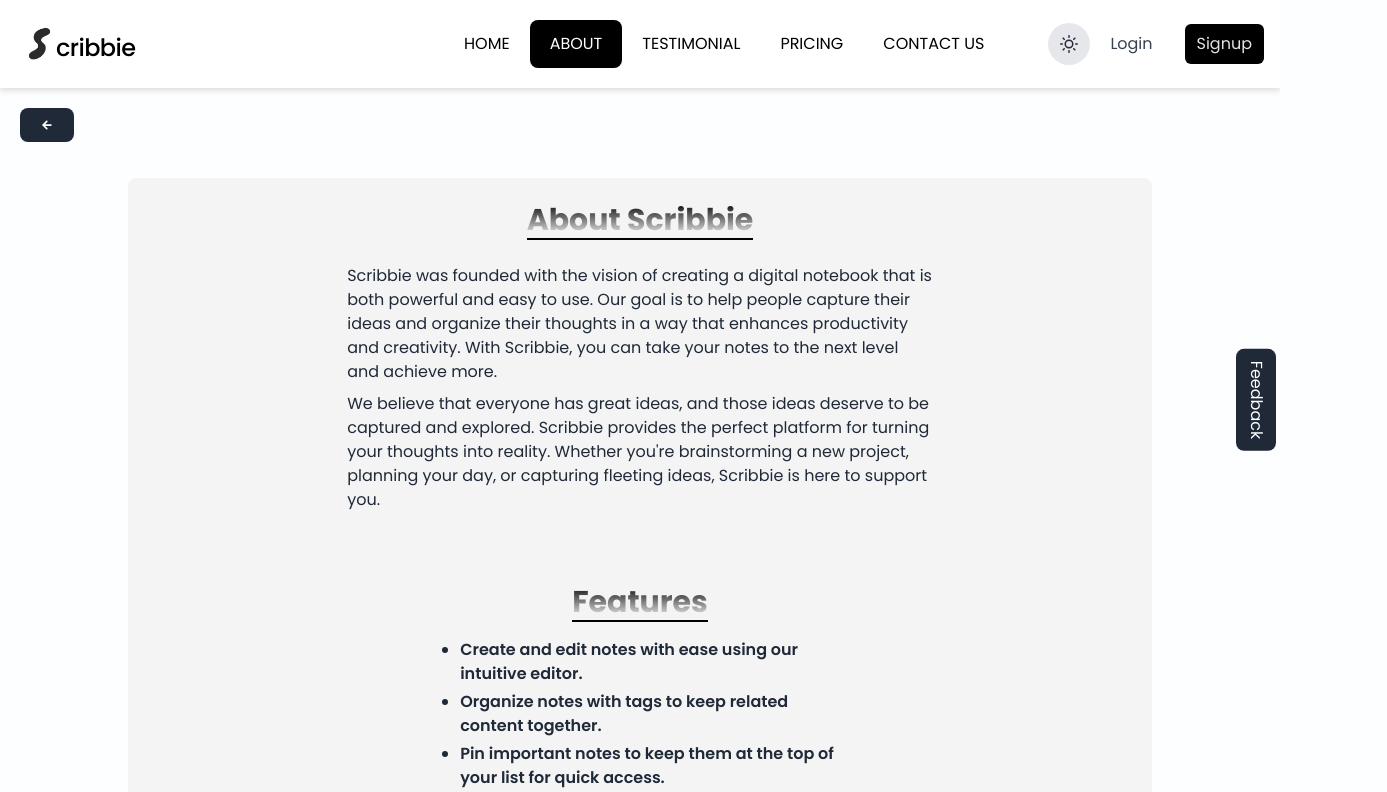
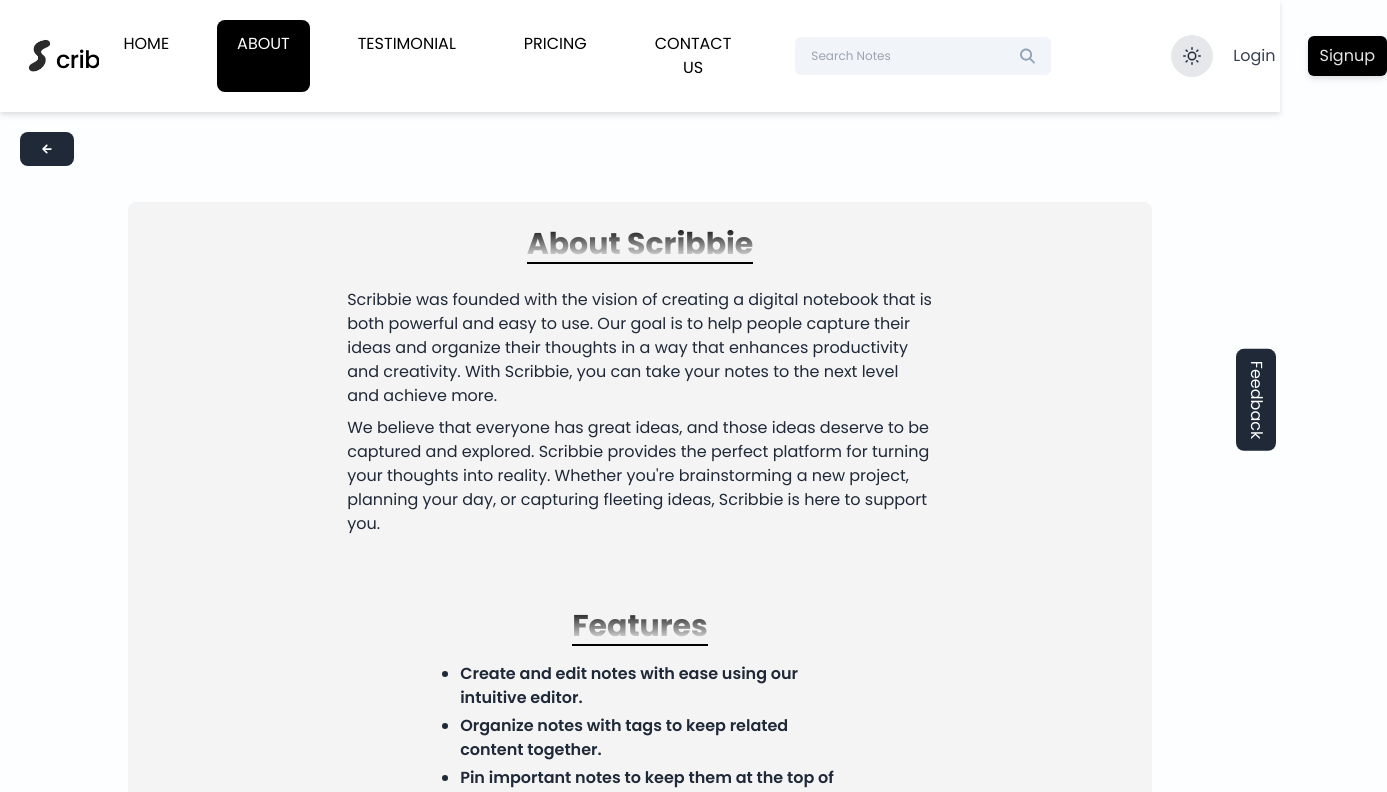
Before and after one commit to Scribbie-Notes/notes-app, a React (Vite) app in the folder frontend/: page /about in a window 1280 px wide. Shown: the top 792 px of the page, 1387 px wide, since content can reach past the window. Built offline with nearby package versions, Linux system fonts and the light colour scheme.

Commit message:
responsive navbar

```diff
--- a/frontend/src/components/Navbar.jsx
+++ b/frontend/src/components/Navbar.jsx
@@ -4,13 +4,13 @@
 import SearchBar from "./SearchBar/SearchBar";
 import { toast } from "react-hot-toast";
 import gsap from "gsap/all";
-import { FiMoon, FiSun } from "react-icons/fi";
+import { FiMoon, FiSun, FiMenu } from "react-icons/fi";
 import { SlideTabsExample } from "./Tabs"; // Ensure correct import
 
 const Navbar = ({ userInfo, onSearchNote, handleClearSearch }) => {
-  console.log(userInfo);
-  const [theme, setTheme] = useState("light"); // Manage theme state
+  const [theme, setTheme] = useState("light");
   const [searchQuery, setSearchQuery] = useState("");
+  const [isMenuOpen, setIsMenuOpen] = useState(false); // State to toggle mobile menu
   const navigate = useNavigate();
   const location = useLocation();
 
@@ -20,9 +20,12 @@
   const loginButtonRef = useRef(null);
   const signupButtonRef = useRef(null);
 
-  // Handle theme toggle
   const toggleTheme = () => {
     setTheme((prevTheme) => (prevTheme === "light" ? "dark" : "light"));
+  };
+
+  const toggleMenu = () => {
+    setIsMenuOpen(!isMenuOpen);
   };
 
   useEffect(() => {
@@ -40,14 +43,6 @@
       { duration: 1, x: 0, opacity: 1, ease: "power3.out", delay: 0.5 }
     );
 
-    // Animate profile button
-    // gsap.fromTo(
-    //   profileRef.current,
-    //   { opacity: 0, scale: 0.8 },
-    //   { duration: 1, opacity: 1, scale: 1, ease: "bounce.out", delay: 1 }
-    // );
-
-    // Animate login button
     if (loginButtonRef.current) {
       gsap.fromTo(
         loginButtonRef.current,
@@ -56,7 +51,6 @@
       );
     }
 
-    // Animate signup button
     if (signupButtonRef.current) {
       gsap.fromTo(
         signupButtonRef.current,
@@ -92,14 +86,13 @@
     onSearchNote(searchQuery);
   };
 
-  console.log(location.pathname);
   return (
     <div
-      className={` flex items-center justify-between px-4 py-2 drop-shadow-md ${
+      className={`flex items-center justify-between px-4 py-2 drop-shadow-md ${
         theme === "dark" ? "bg-black text-white" : "bg-white text-black"
       }`}
     >
-      <Link to={userInfo ? "/dashboard" : "/"} >
+      <Link to={userInfo ? "/dashboard" : "/"}>
         <div ref={logoRef} className="flex items-center p-1 ">
           <img src="/logo.png" className="h-10" alt="logo" />
           <h2 className="text-2xl font-medium ml-[-4px] mt-2 tracking-tight">
@@ -108,18 +101,19 @@
         </div>
       </Link>
 
-      {/* Pass theme to SlideTabsExample */}
-      <div className="flex  items-center gap-x-10">
+      <div className="flex items-center gap-x-10">
+        <div className="md:block hidden">
+          <SlideTabsExample theme={theme} />
+        </div>
 
-
-      <SlideTabsExample theme={theme} />
-
-
-{/* //search bar */}
-      {userInfo && !hideSearchBarPaths.includes(location.pathname) && (
+        {/* Main navigation for larger screens */}
         <div
+          className={`hidden md:flex flex-grow justify-center mr-20 ${
+            userInfo && !hideSearchBarPaths.includes(location.pathname)
+              ? ""
+              : "hidden"
+          }`}
           ref={searchBarRef}
-          className="hidden md:flex flex-grow justify-center mr-20"
         >
           <SearchBar
             value={searchQuery}
@@ -128,9 +122,92 @@
             onClearSearch={onClearSearch}
           />
         </div>
+
+        {/* Toggle theme and profile/login/signup */}
+        <div className="hidden md:flex gap-x-5 items-center">
+          <button
+            onClick={toggleTheme}
+            className={`flex items-center gap-2 p-3 rounded-full transition-colors duration-300  ${
+              theme === "dark"
+                ? "bg-gray-800 text-white"
+                : "bg-gray-200 text-gray-800"
+            }`}
+          >
+            {theme === "dark" ? (
+              <FiMoon className="text-lg" />
+            ) : (
+              <FiSun className="text-lg" />
             )}
+          </button>
 
-      <div className="flex gap-x-5 items-center">
+          {userInfo ? (
+            <div ref={profileRef}>
+              <ProfileInfo userInfo={userInfo} onLogout={onLogout} />
+            </div>
+          ) : (
+            <>
+              {location.pathname !== "/login" && (
+                <button
+                  ref={loginButtonRef}
+                  onClick={() => navigate("/login")}
+                  className={`pr-3 transition ${
+                    theme === "dark"
+                      ? "text-white hover:text-gray-300"
+                      : "text-gray-700 hover:text-gray-700/75"
+                  }`}
+                >
+                  Login
+                </button>
+              )}
+              {location.pathname !== "/signup" && (
+                <button
+                  ref={signupButtonRef}
+                  onClick={() => navigate("/signup")}
+                  className="text-zinc-200 bg-black rounded-md py-2 px-3 transition hover:text-black hover:bg-zinc-200"
+                >
+                  Signup
+                </button>
+              )}
+            </>
+          )}
+        </div>
+        {/* Hamburger icon for small screens */}
+        <button
+          className="block md:hidden text-xl"
+          onClick={toggleMenu}
+          aria-label="Toggle menu"
+        >
+          <FiMenu />
+        </button>
+      </div>
+
+      {/* Dropdown menu for mobile */}
+      {isMenuOpen && (
+        <div className="absolute top-14 left-0 w-full bg-white shadow-lg z-10 p-4 flex flex-col md:hidden gap-3">
+          <div className="flex items-center gap-x-10  justify-center">
+            <SlideTabsExample theme={theme} />
+
+            {/* Hamburger icon for small screens */}
+
+            {/* Main navigation for larger screens */}
+            <div
+              className={`hidden md:flex flex-grow justify-center mr-20 ${
+                userInfo && !hideSearchBarPaths.includes(location.pathname)
+                  ? ""
+                  : "hidden"
+              }`}
+              ref={searchBarRef}
+            >
+              <SearchBar
+                value={searchQuery}
+                onChange={({ target }) => setSearchQuery(target.value)}
+                handleSearch={handleSearch}
+                onClearSearch={onClearSearch}
+              />
+            </div>
+
+            {/* Toggle theme and profile/login/signup */}
+            <div className="hidden md:flex gap-x-5 items-center">
               <button
                 onClick={toggleTheme}
                 className={`flex items-center gap-2 p-3 rounded-full transition-colors duration-300 ${
@@ -140,13 +217,9 @@
                 }`}
               >
                 {theme === "dark" ? (
-            <>
                   <FiMoon className="text-lg" />
-            </>
                 ) : (
-            <>
                   <FiSun className="text-lg" />
-            </>
                 )}
               </button>
 
@@ -182,7 +255,33 @@
               )}
             </div>
           </div>
-      {/* Theme toggle button */}
+          <button
+            onClick={toggleTheme}
+            className="mt-4 mb-2 flex justify-center items-center gap-3"
+          >
+            {theme === "dark" ? <FiSun /> : <FiMoon />}
+            Toggle Theme
+          </button>
+          {userInfo ? (
+            <div className="flex justify-center">
+              <ProfileInfo userInfo={userInfo} onLogout={onLogout} />
+            </div>
+          ) : (
+            <>
+              {location.pathname !== "/login" && (
+                <button onClick={() => navigate("/login")} className="mt-2">
+                  Login
+                </button>
+              )}
+              {location.pathname !== "/signup" && (
+                <button onClick={() => navigate("/signup")} className="mt-2">
+                  Signup
+                </button>
+              )}
+            </>
+          )}
+        </div>
+      )}
     </div>
   );
 };
--- a/frontend/src/components/Tabs.jsx
+++ b/frontend/src/components/Tabs.jsx
@@ -30,23 +30,58 @@
         }));
         setHoveredTab(null);
       }}
-      className={`relative mx-auto flex w-fit p-1 ${
+      className={`relative mx-auto flex w-fit p-1 flex-col md:flex-row gap-7 ${
         theme === "dark" ? "bg-black" : "bg-white"
       }`}
     >
-      <Tab theme={theme} setPosition={setPosition} to="/" currentPathName={currentPathName} hoveredTab={hoveredTab} setHoveredTab={setHoveredTab}>
+      <Tab
+        theme={theme}
+        setPosition={setPosition}
+        to="/"
+        currentPathName={currentPathName}
+        hoveredTab={hoveredTab}
+        setHoveredTab={setHoveredTab}
+      >
         Home
       </Tab>
-      <Tab theme={theme} setPosition={setPosition} to="/about" currentPathName={currentPathName} hoveredTab={hoveredTab} setHoveredTab={setHoveredTab}>
+      <Tab
+        theme={theme}
+        setPosition={setPosition}
+        to="/about"
+        currentPathName={currentPathName}
+        hoveredTab={hoveredTab}
+        setHoveredTab={setHoveredTab}
+      >
         About
       </Tab>
-      <Tab theme={theme} setPosition={setPosition} to="/testimonial" currentPathName={currentPathName} hoveredTab={hoveredTab} setHoveredTab={setHoveredTab}>
+      <Tab
+        theme={theme}
+        setPosition={setPosition}
+        to="/testimonial"
+        currentPathName={currentPathName}
+        hoveredTab={hoveredTab}
+        setHoveredTab={setHoveredTab}
+      >
         Testimonial
       </Tab>
-      <Tab theme={theme} setPosition={setPosition} to="/pricing" currentPathName={currentPathName} hoveredTab={hoveredTab} setHoveredTab={setHoveredTab}>
+      <Tab
+        theme={theme}
+        setPosition={setPosition}
+        to="/pricing"
+        currentPathName={currentPathName}
+        hoveredTab={hoveredTab}
+        setHoveredTab={setHoveredTab}
+      >
         Pricing
       </Tab>
-      <Tab theme={theme} setPosition={setPosition} to="/contact-us" currentPathName={currentPathName} hoveredTab={hoveredTab} setHoveredTab={setHoveredTab}>
+      <Tab
+        theme={theme}
+        setPosition={setPosition}
+        to="/contact-us"
+        currentPathName={currentPathName}
+        hoveredTab={hoveredTab}
+        setHoveredTab={setHoveredTab}
+      >
         Contact Us
       </Tab>
       <Cursor position={position} theme={theme} />
@@ -54,7 +89,15 @@
   );
 };
 
-const Tab = ({ children, setPosition, to, currentPathName, hoveredTab, setHoveredTab, theme }) => {
+const Tab = ({
+  children,
+  setPosition,
+  to,
+  currentPathName,
+  hoveredTab,
+  setHoveredTab,
+  theme,
+}) => {
   const ref = useRef(null);
   const isActive = currentPathName === to;
   const isHovered = hoveredTab === to;
@@ -73,10 +116,16 @@
         setHoveredTab(to);
       }}
       className={`relative z-10 block cursor-pointer px-3 py-1.5 text-xs uppercase md:px-5 md:py-3 md:text-base transition-colors duration-200 ${
-        isActive ? 'bg-black text-white rounded-lg' : isHovered ? 'bg-gray-700 text-white rounded-lg' : theme === "dark" ? "text-white" : "text-black"
+        isActive
+          ? "bg-black text-white rounded-lg"
+          : isHovered
+          ? "bg-gray-700 text-white rounded-lg"
+          : theme === "dark"
+          ? "text-white"
+          : "text-black"
       }`}
     >
-      <Link to={to} className="block w-full">
+      <Link to={to} className="block w-full text-center">
         {children}
       </Link>
     </li>
```
Lines whose indentation alone changed are shown as unchanged.
